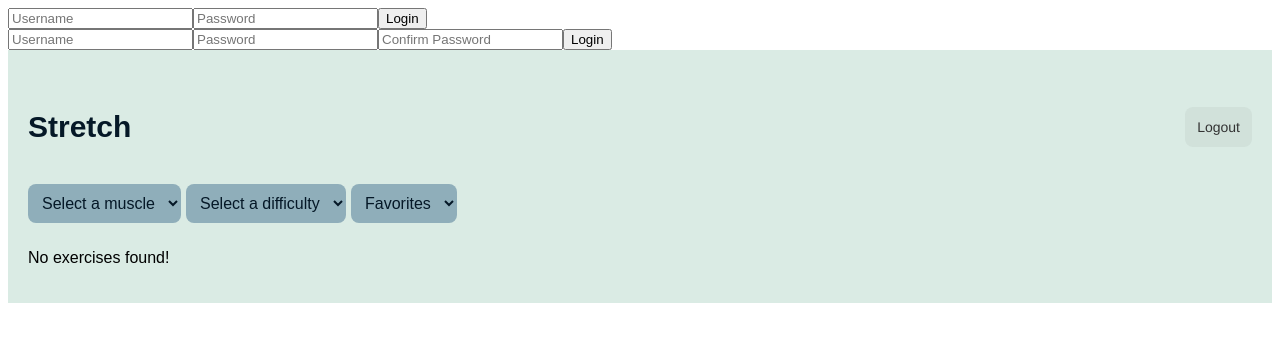
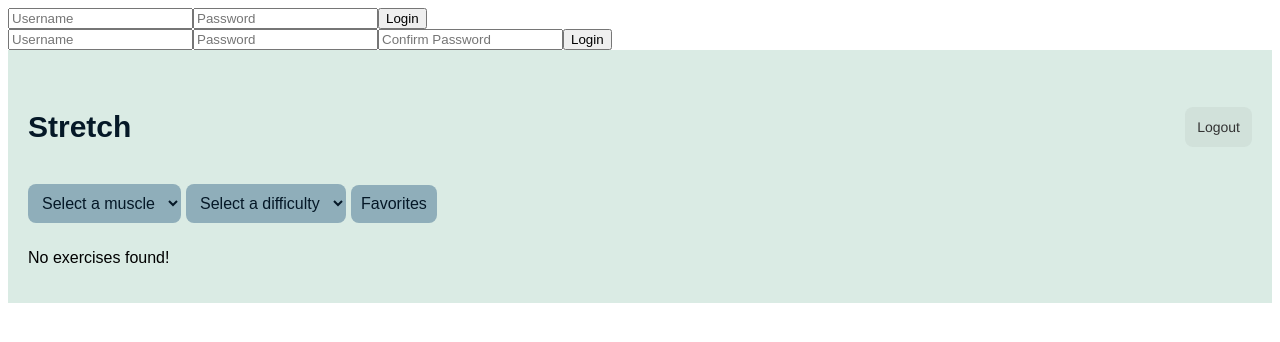
Before and after one commit to Stretchly/Stretch.io, a React app: page / in a window 1280 px wide. Shown: the top 342 px of the page. Built offline with nearby package versions, Linux system fonts and the light colour scheme; a web font is replaced by a local one.

Commit message:
mg fav menu changed to btn

```diff
--- a/Client/App.jsx
+++ b/Client/App.jsx
@@ -11,7 +11,7 @@
 
 import React from 'react';
 import HeaderContainer from './containers/HeaderContainer.jsx';
-import TimerContainer from './containers/TimerContainer.jsx';
+// import TimerContainer from './containers/TimerContainer.jsx';
 import MenuContainer from './containers/MenuContainer.jsx';
 import StretchContainer from './containers/StretchContainer.jsx';
 import './stylesheets/application.scss';
--- a/Client/containers/MenuContainer.jsx
+++ b/Client/containers/MenuContainer.jsx
@@ -66,9 +66,7 @@ const MenuContainer = (prop) => {
         <option value="intermediate">Intermediate</option>
         <option value="expert">Expert</option>
       </select>
-      <select className="favorites">
-        <option value="null">Favorites</option>
-      </select>
+      <button className="favBtn">Favorites</button>
     </div>
   );
 };
--- a/Client/containers/StretchContainer.jsx
+++ b/Client/containers/StretchContainer.jsx
@@ -40,10 +40,19 @@ const StretchContainer = () => {
     );
   }
 
+  if (difficulty === 'null') {
+    return (
+      <div>
+        <p>No {muscle} exercises found!</p>
+      </div>
+    );
+  }
+
   return (
     <div>
       <p>
-        No {difficulty} {muscle} exercises found!
+        No {difficulty !== 'null' ? difficulty : null}{' '}
+        {muscle !== 'null' ? muscle : null} exercises found!
       </p>
     </div>
   );
--- a/Client/stylesheets/_flexios.scss
+++ b/Client/stylesheets/_flexios.scss
@@ -30,8 +30,7 @@
 }
 /* dropdown menu */
 .muscle,
-.difficulty,
-.favorites {
+.difficulty {
   background-color: $light;
   color: $darker;
   padding: 10px;
@@ -91,3 +90,14 @@ li:last-child {
   touch-action: manipulation;
   max-height: 40px;
 }
+.favBtn {
+  background-color: $light;
+  color: $darker;
+  padding: 10px;
+  font-size: 16px;
+  border: none;
+  border-radius: 8px;
+  cursor: pointer;
+  margin-right: 5px;
+  margin-bottom: 10px;
+}
```
Also changed, not shown: Client/containers/TimerContainer.jsx (+4 -5 lines).
